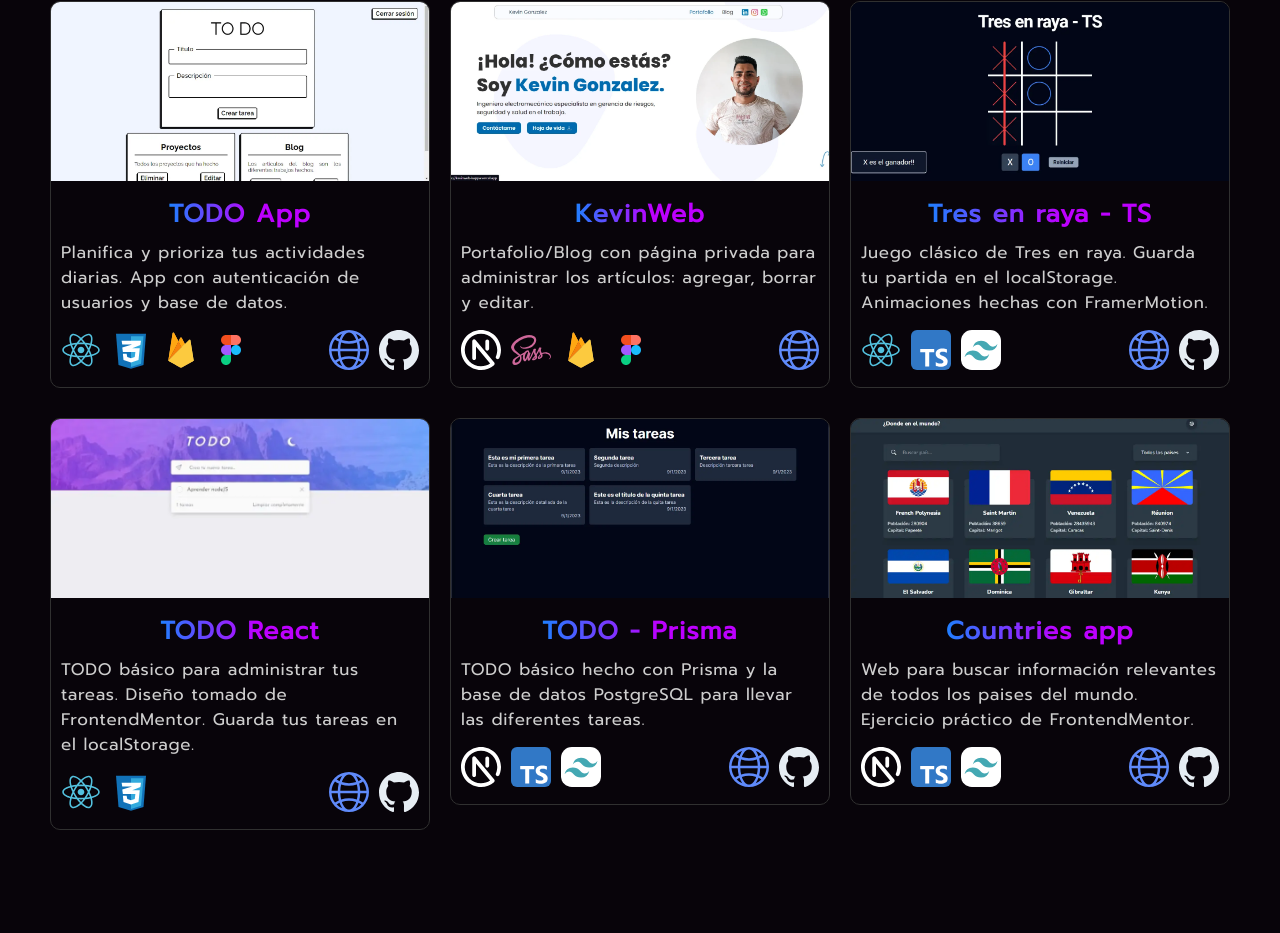
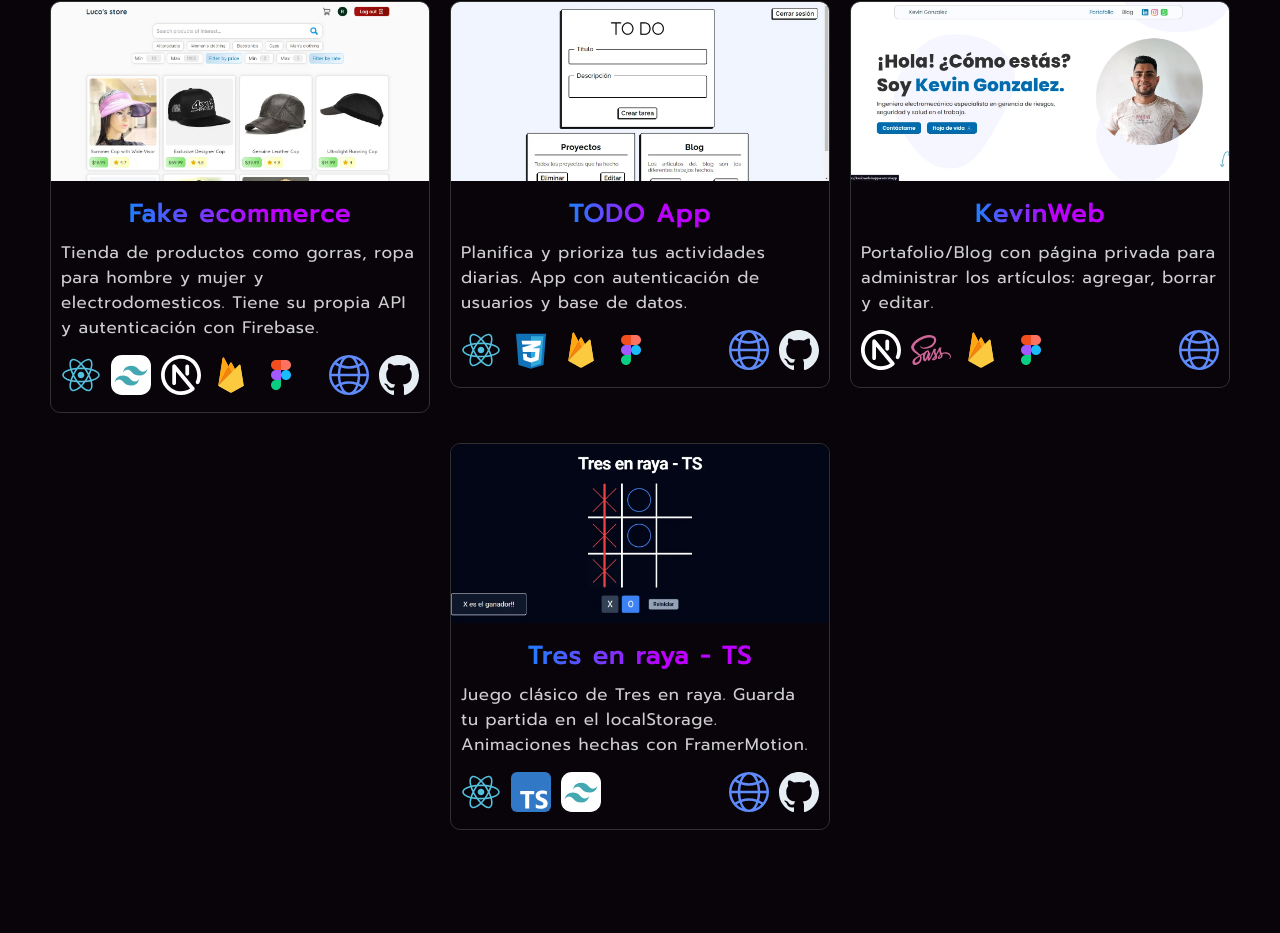
Before and after one commit to RubertG/rubertweb-oficial, a Next.js app: page / in a window 1280 px wide. Shown: the part 1787-2720 px from the top of the page. Built offline with nearby package versions, Linux system fonts and the light colour scheme.

Commit message:
🆕 fake ecommerce project

```diff
--- a/src/consts/projects.ts
+++ b/src/consts/projects.ts
@@ -1,6 +1,14 @@
 import { type ProjectType } from '@/types/types'
 import { CSS, FIGMA, FIREBASE, NEXTJS, REACT, SASS, TAILWIND, TYPESCRIPT } from './consts'
 export const PROJECTS: ProjectType[] = [
+  {
+    title: 'Fake ecommerce',
+    description: 'Tienda de productos como gorras, ropa para hombre y mujer y electrodomesticos. Tiene su propia API y autenticación con Firebase.',
+    img: '/assets/projects/fake-ecommerce.webp',
+    github: 'https://github.com/RubertG/ecommerce',
+    href: 'https://fake-ecommerce-eta.vercel.app',
+    tecnologies: [REACT, TAILWIND, NEXTJS, FIREBASE, FIGMA]
+  },
   {
     title: 'TODO App',
     description: 'Planifica y prioriza tus actividades diarias. App con autenticación de usuarios y base de datos.',
@@ -23,29 +31,5 @@ export const PROJECTS: ProjectType[] = [
     github: 'https://github.com/RubertG/tres-en-raya-ts',
     href: 'https://tres-en-raya-ts.netlify.app/',
     tecnologies: [REACT, TYPESCRIPT, TAILWIND]
-  },
-  {
-    title: 'TODO React',
-    description: 'TODO básico para administrar tus tareas. Diseño tomado de FrontendMentor. Guarda tus tareas en el localStorage.',
-    img: '/assets/projects/todo.webp',
-    github: 'https://github.com/RubertG/TODO-react',
-    href: 'https://organiza-tareas.netlify.app/',
-    tecnologies: [REACT, CSS]
-  },
-  {
-    title: 'TODO - Prisma',
-    description: 'TODO básico hecho con Prisma y la base de datos PostgreSQL para llevar las diferentes tareas.',
-    img: '/assets/projects/todo-prisma.webp',
-    github: 'https://github.com/RubertG/TODO-crud-prisma',
-    href: 'https://crud-prisma-rubertg.vercel.app/',
-    tecnologies: [NEXTJS, TYPESCRIPT, TAILWIND]
-  },
-  {
-    title: 'Countries app',
-    description: 'Web para buscar información relevantes de todos los paises del mundo. Ejercicio práctico de FrontendMentor.',
-    img: '/assets/projects/country-app.webp',
-    github: 'https://github.com/RubertG/countries-app',
-    href: 'https://countries-app-smoky-chi.vercel.app/',
-    tecnologies: [NEXTJS, TYPESCRIPT, TAILWIND]
   }
 ]
```
Also changed, not shown: public/assets/projects/fake-ecommerce.webp (added).
